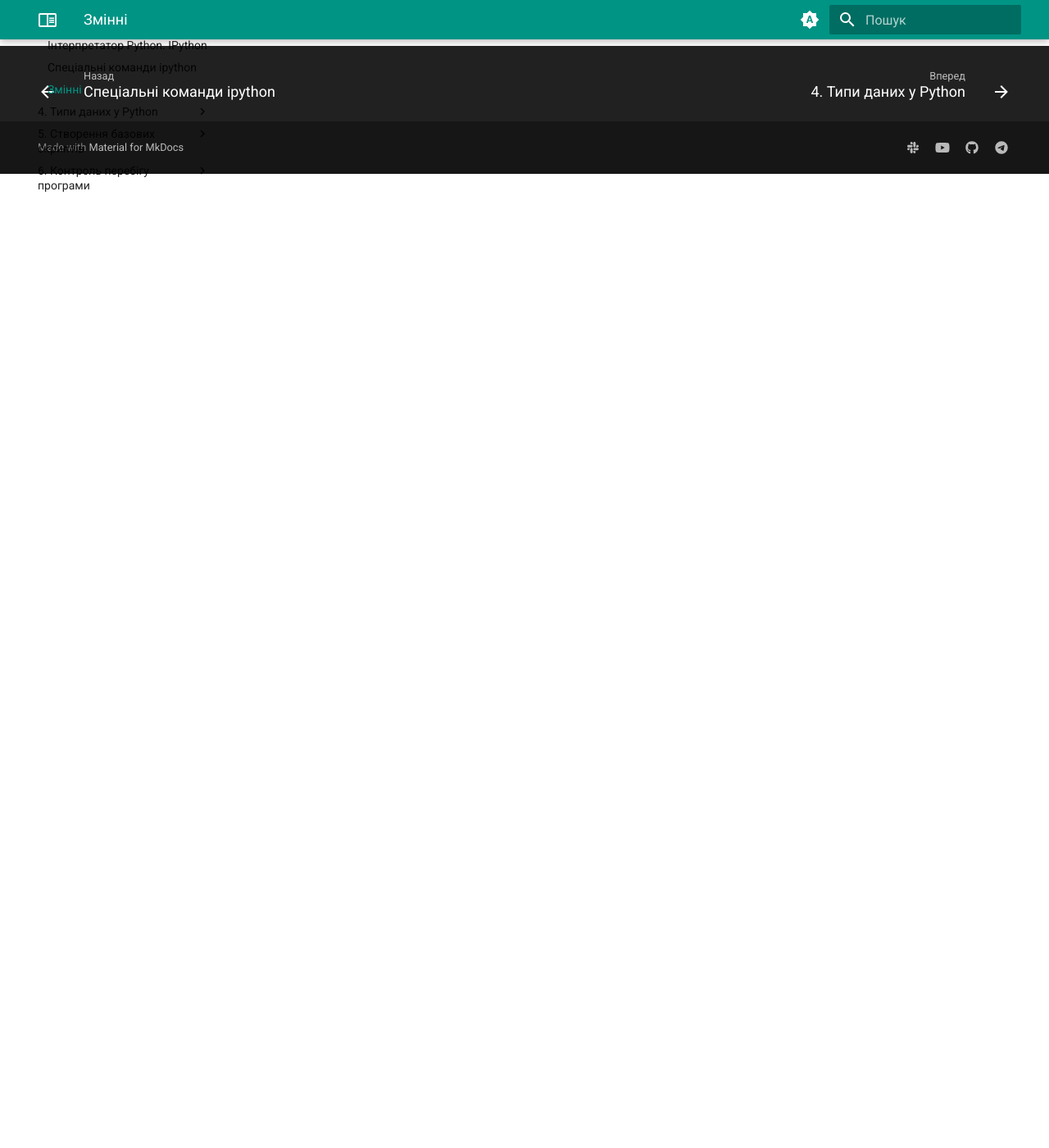
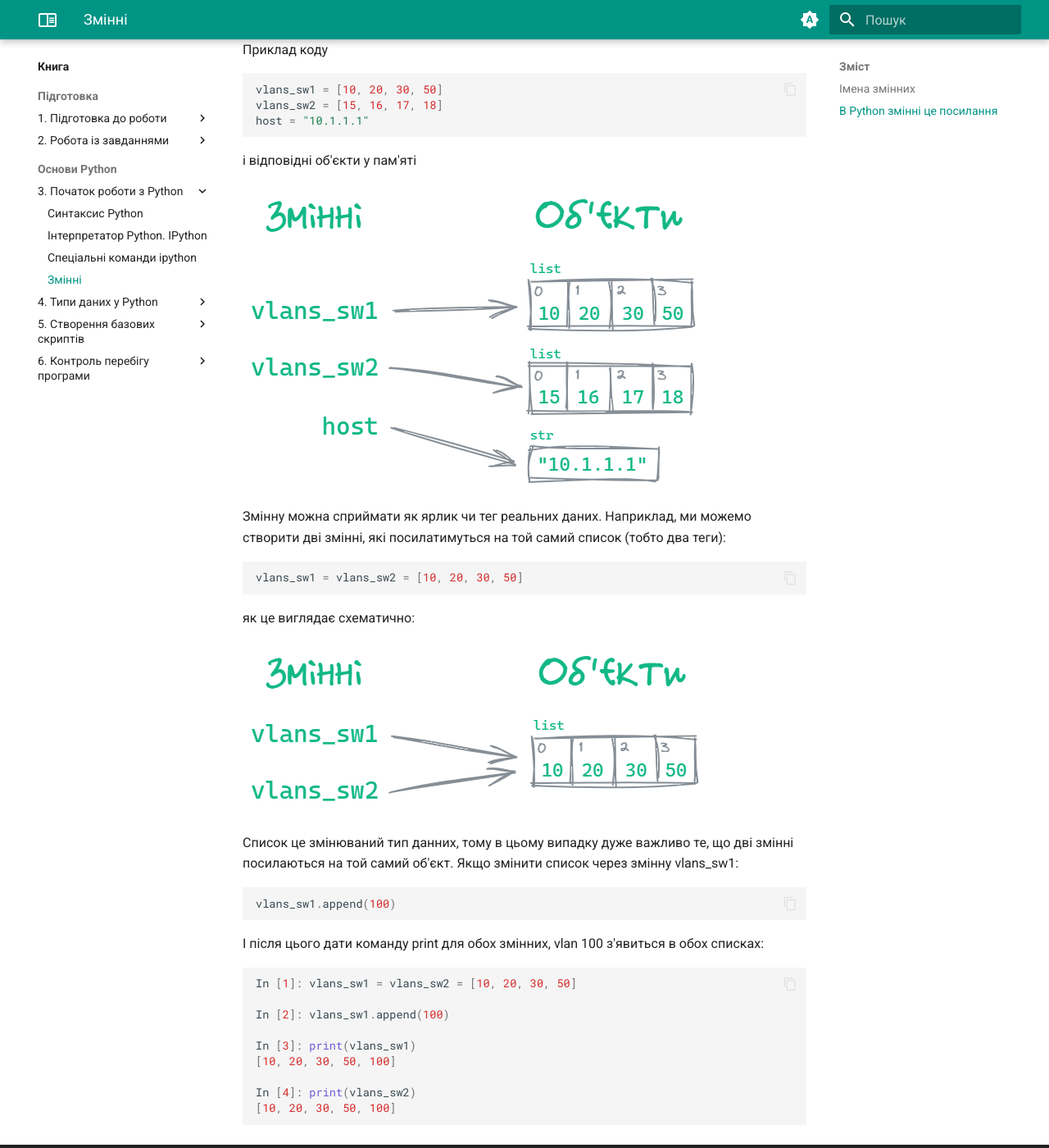
Before and after one commit to natenka/pyneng.io, an MkDocs documentation site: the page built from docs/book/03-start/variables.md, in a window 1280 px wide and 1400 px high, scrolled down 1188 px. Shown: the whole window at 82% size. Built offline with MkDocs 1.6.1 and Material for MkDocs 9.7.7, drawn with Linux system fonts in a browser that asks for light colours; some of the changed text lies outside the part shown.

Commit message:
UPD book 03: variables

````diff
--- a/docs/book/03-start/variables.md
+++ b/docs/book/03-start/variables.md
@@ -32,3 +32,56 @@ In [4]: print(a,b,c,d)
 -  імена змінних зазвичай пишуться або повністю великими або маленькими літерами (наприклад DB_NAME, db_name)
 -  імена функцій задаються маленькими літерами, з підкреслення між словами (наприклад, get_names)
 -  імена класів задаються словами з великими літерами без пробілів, це звані CamelCase (наприклад, CiscoSwitch)
+
+## В Python змінні це посилання
+
+В Python змінні це посилання на об'єкти:
+
+* об'єкт не зберігається у змінній
+* змінна це посилання на реальний об'єкт у пам'яті
+
+Приклад коду
+
+```python
+vlans_sw1 = [10, 20, 30, 50]
+vlans_sw2 = [15, 16, 17, 18]
+host = "10.1.1.1"
+```
+
+і відповідні об'єкти у пам'яті
+
+![vars1](https://pyneng.io/assets/images/variables_1.png)
+
+Змінну можна сприймати як ярлик чи тег реальних даних.  Наприклад, ми можемо
+створити дві змінні, які посилатимуться на той самий список (тобто два теги):
+
+
+```python
+vlans_sw1 = vlans_sw2 = [10, 20, 30, 50]
+```
+
+як це виглядає схематично:
+
+![vars2](https://pyneng.io/assets/images/variables_2.png)
+
+
+Список це змінюваний тип данних, тому в цьому випадку дуже важливо те, що дві змінні посилаються на той самий об'єкт.
+Якщо змінити список через змінну vlans_sw1:
+
+```python
+vlans_sw1.append(100)
+```
+
+І після цього дати команду print для обох змінних, vlan 100 з'явиться в обох списках:
+
+```python
+In [1]: vlans_sw1 = vlans_sw2 = [10, 20, 30, 50]
+
+In [2]: vlans_sw1.append(100)
+
+In [3]: print(vlans_sw1)
+[10, 20, 30, 50, 100]
+
+In [4]: print(vlans_sw2)
+[10, 20, 30, 50, 100]
+```
````
